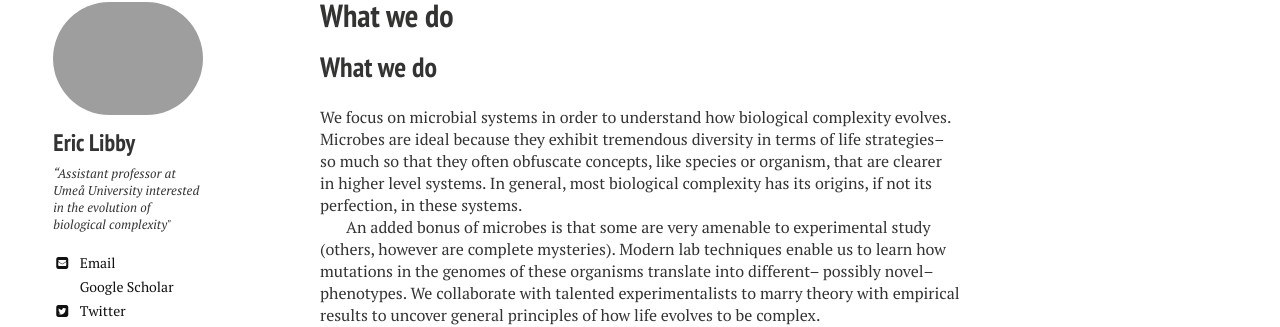
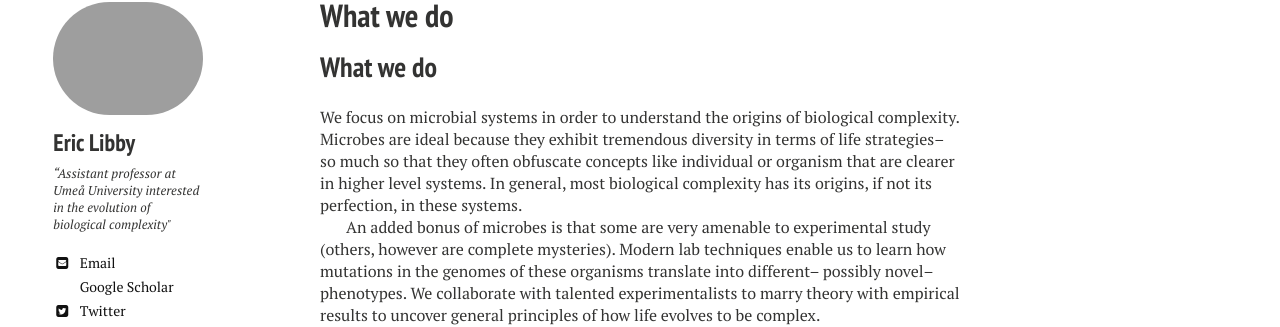
Before and after one commit to ericlibby/oldweb, a Jekyll site: the page built from p_students/index.md, in a window 1280 px wide and 900 px high. Shown: the part 439-766 px from the top of the window. Built offline with Jekyll 4.4.1, drawn with Linux system fonts in a browser that asks for light colours; nearby versions of some CDN libraries; our own code applies the rules of GitHub Pages for plain Markdown files; some of the changed text lies outside the part shown.

Commit message:
student update

```diff
--- a/p_students/index.md
+++ b/p_students/index.md
@@ -9,7 +9,8 @@ image:
   credit: elibby
 ---
 ## What we do
-We focus on microbial systems in order to understand how biological complexity evolves. Microbes are ideal because they exhibit tremendous diversity in terms of life strategies-- so much so that they often obfuscate concepts, like species or organism, that are clearer in higher level systems. In general, most biological complexity has its origins, if not its perfection, in these systems.
+
+We focus on microbial systems in order to understand the origins of biological complexity. Microbes are ideal because they exhibit tremendous diversity in terms of life strategies-- so much so that they often obfuscate concepts like individual or organism that are clearer in higher level systems. In general, most biological complexity has its origins, if not its perfection, in these systems.
 
 An added bonus of microbes is that some are very amenable to experimental study (others, however are complete mysteries). Modern lab techniques enable us to learn how mutations in the genomes of these organisms translate into different-- possibly novel-- phenotypes. We collaborate with talented experimentalists to marry theory with empirical results to uncover general principles of how life evolves to be complex.
 
```
Also changed, not shown: other parts of p_students/index.md (+1 -1 lines), 1 other file.
